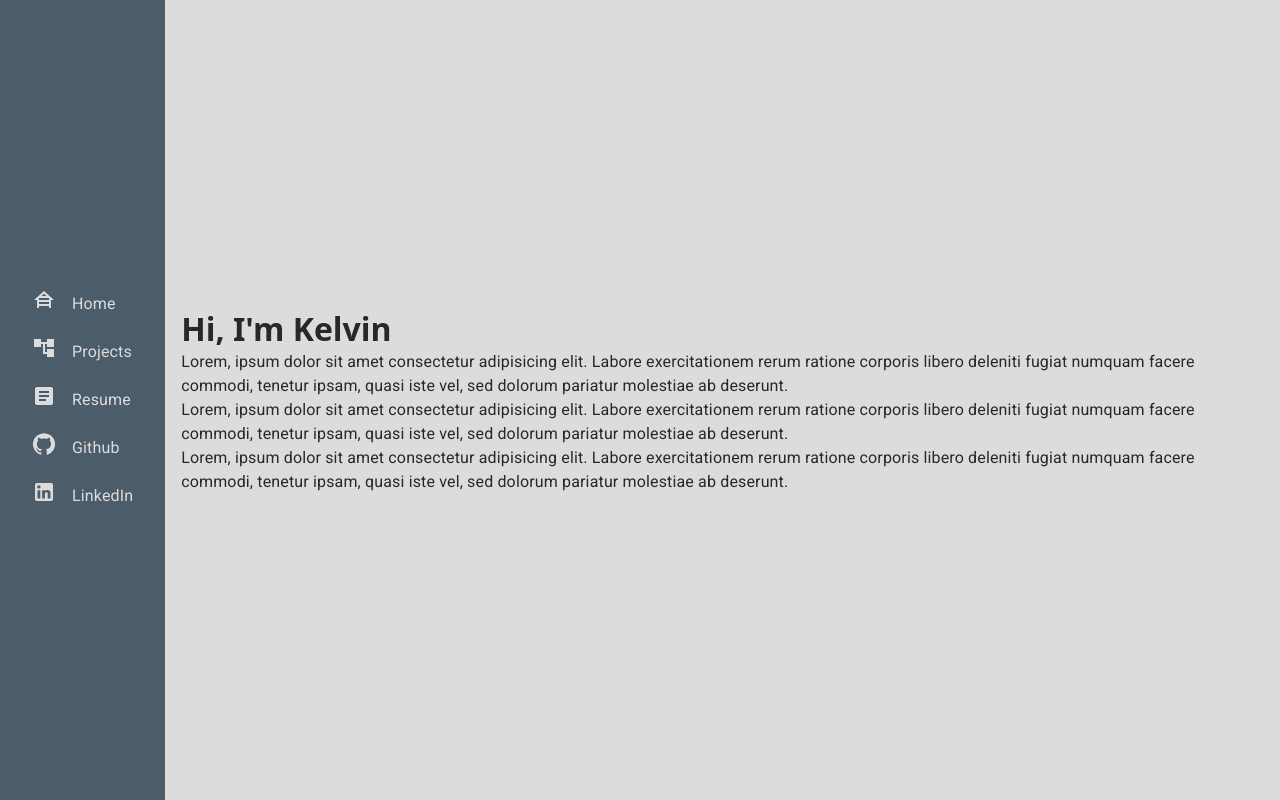
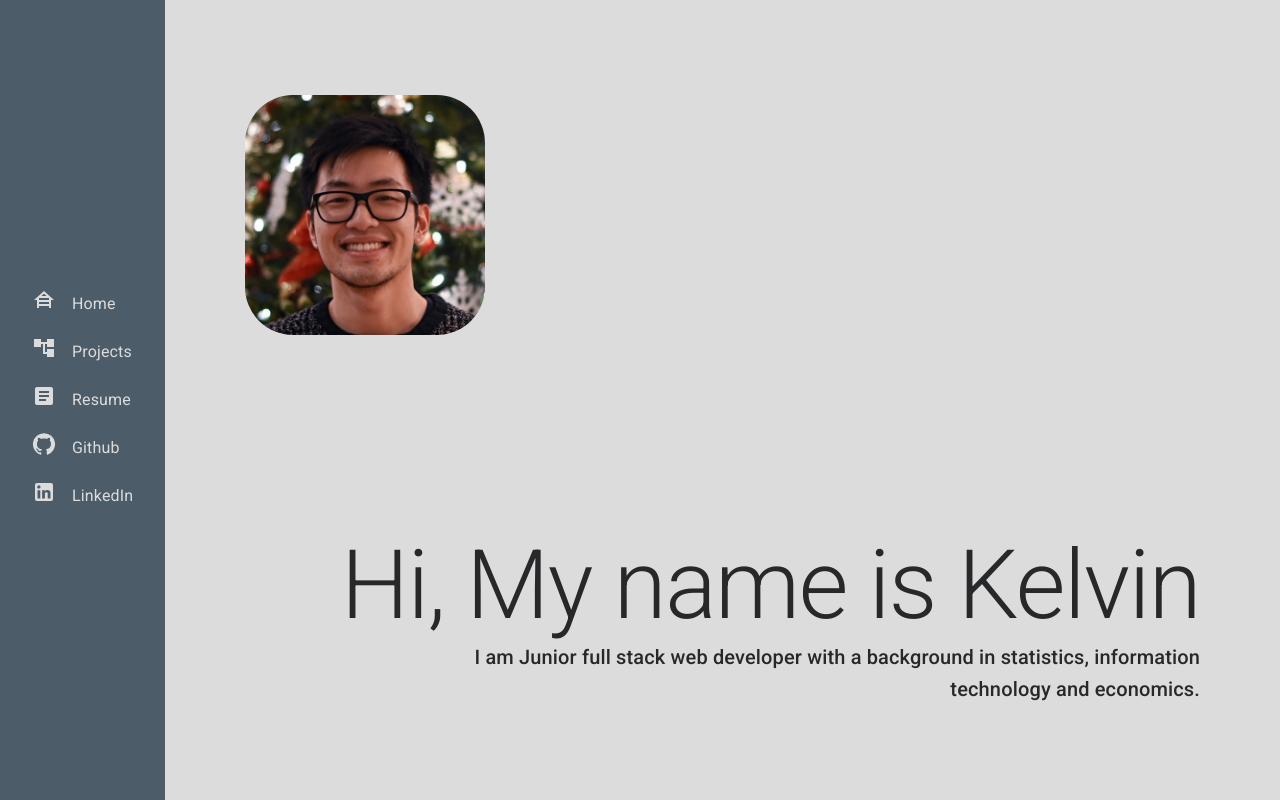
Before and after one commit to KKWChao/MyPortfolioV3, a React (Create React App) app: page / in a window 1280 px wide. Built offline with nearby package versions, Linux system fonts and the light colour scheme.

Commit message:
basic profile page

```diff
--- a/src/components/Home/index.jsx
+++ b/src/components/Home/index.jsx
@@ -1,23 +1,33 @@
-import { Box, Typography, Button } from "@mui/material";
+import { Box, Typography, Skeleton } from "@mui/material";
 
 import { ComponentBox } from "../reusables";
 
 function Home() {
   return (
-    <ComponentBox>
-      <h1>Hi, I'm Kelvin</h1>
-      <Typography>
-        Lorem, ipsum dolor sit amet consectetur adipisicing elit. Labore exercitationem rerum ratione corporis libero deleniti fugiat numquam facere commodi, tenetur ipsam, quasi iste vel, sed dolorum pariatur molestiae ab deserunt.
-      </Typography>
-      <Typography>
-        Lorem, ipsum dolor sit amet consectetur adipisicing elit. Labore exercitationem rerum ratione corporis libero deleniti fugiat numquam facere commodi, tenetur ipsam, quasi iste vel, sed dolorum pariatur molestiae ab deserunt.
-      </Typography>
-      <Typography>
-        Lorem, ipsum dolor sit amet consectetur adipisicing elit. Labore exercitationem rerum ratione corporis libero deleniti fugiat numquam facere commodi, tenetur ipsam, quasi iste vel, sed dolorum pariatur molestiae ab deserunt.
-      </Typography>
+    <ComponentBox sx={{ justifyContent: "" }}>
+      <Box align='left'>
+        {/* add loading later */}
+        <img
+          src="./assets/Profile.jpg"
+          alt="profile"
+          style={{
+            borderRadius: "20%",
+            width: "15rem",
+          }}
+        />
+      </Box>
+
+      <Box align="right">
+        <Typography variant="h1">Hi, My name is Kelvin</Typography>
+        <Typography variant="h6" sx={{ width: "80%" }}>
+          I am Junior full stack web developer with a background in statistics,
+          information technology and economics.
+        </Typography>
+      </Box>
+
       {/* <Button sx={{ margin: '2rem 0', color: 'black', backgroundColor: 'gray', width: '5rem'}}>Test</Button> */}
     </ComponentBox>
   );
-};
+}
 
 export default Home;
--- a/src/components/Projects/index.jsx
+++ b/src/components/Projects/index.jsx
@@ -1,18 +1,21 @@
 import { Box, Typography, Button } from "@mui/material";
 
+import { SidebarData } from "../SideDrawer/SidebarData";
 import { ComponentBox } from "../reusables";
 
 function Projects() {
   return (
     <ComponentBox>
-      <h1>Projects</h1>
-      <Typography>
-        Lorem, ipsum dolor sit amet consectetur adipisicing elit. Labore
-        exercitationem rerum ratione corporis libero deleniti fugiat numquam
-        facere commodi, tenetur ipsam, quasi iste vel, sed dolorum pariatur
-        molestiae ab deserunt.
-      </Typography>
-      <Button>Test</Button>
+      <Typography variant="h1">Projects</Typography>
+      <Box>
+        <h1>Resume</h1>
+        {Object.entries(SidebarData).map(([key, item]) => (
+          <p key={key}>
+            {item.title}
+            {key}
+          </p>
+        ))}
+      </Box>
     </ComponentBox>
   );
 }
--- a/src/components/Resume/index.jsx
+++ b/src/components/Resume/index.jsx
@@ -7,7 +7,7 @@ function Resume() {
     <ComponentBox>
       <h1>Resume</h1>
       {Object.entries(SidebarData).map(([key, item]) => (
-      <p>{item.title}{key}</p>
+      <p key={key}>{item.title}{key}</p>
       ))}
     </ComponentBox>
   );
--- a/src/components/reusables.js
+++ b/src/components/reusables.js
@@ -2,10 +2,10 @@ import { theme } from "../theme";
 import { Box, styled } from "@mui/material"
 
 export const ComponentBox = styled(Box) ({
-  padding: '1rem',
+  padding: '0 5rem',
   display: 'flex',
   flexDirection: 'column',
-  justifyContent: 'center',
+  justifyContent: 'space-around',
   wrap: 'wrap',
   height: '100%',
   zIndex: 0,
```
Also changed, not shown: public/assets/Profile.jpg (added), src/components/Projects/projectData.js (added).
